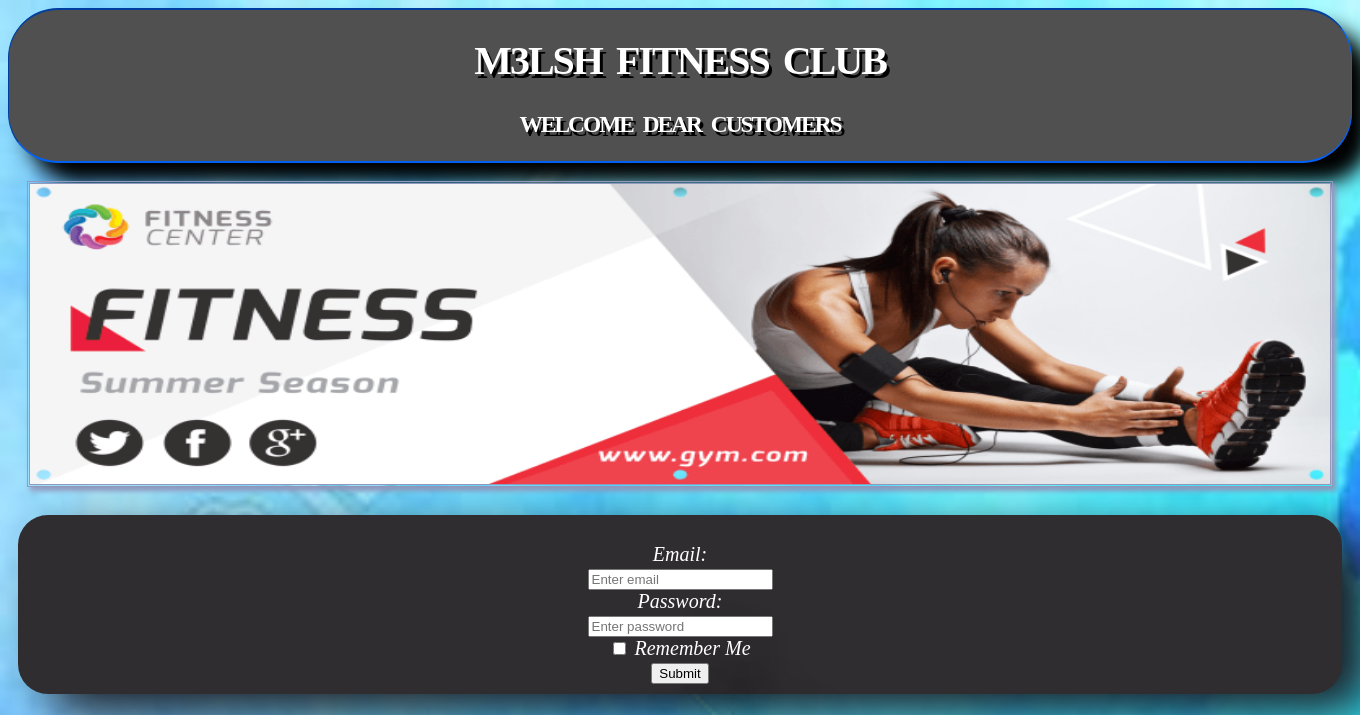
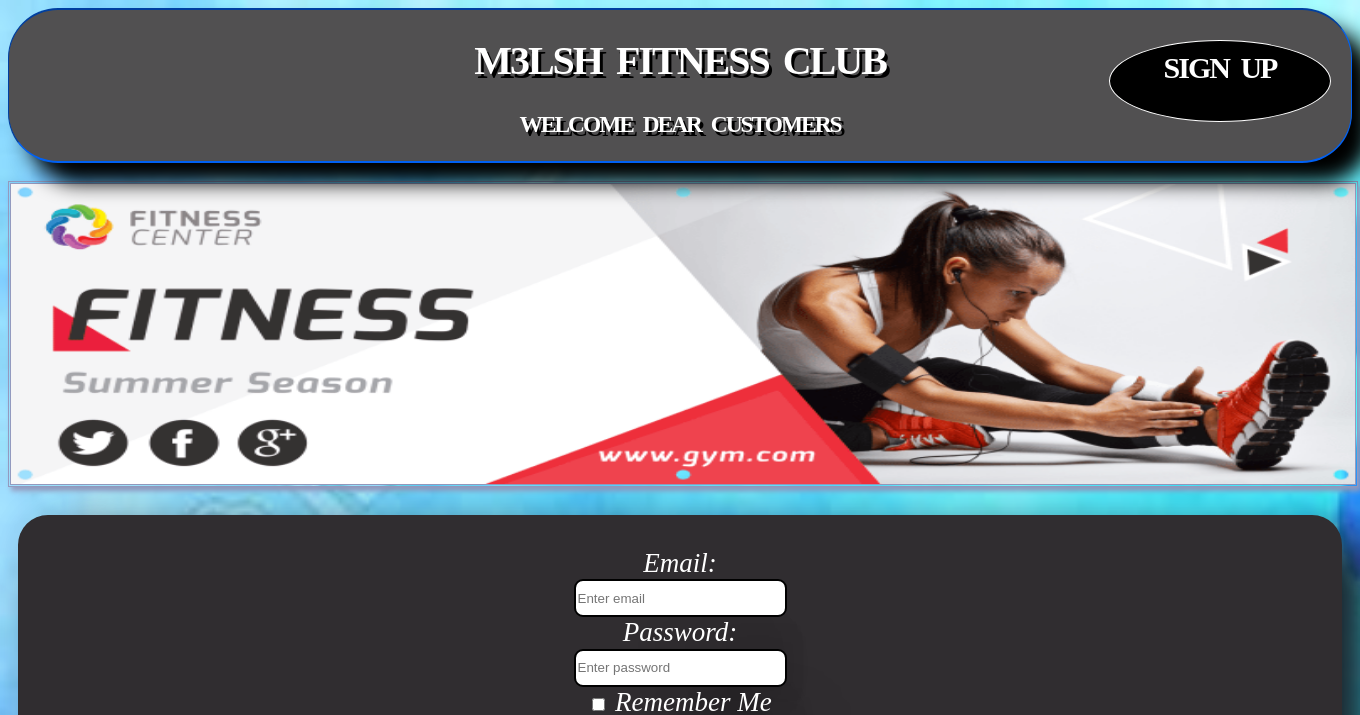
Before and after one commit to Hemakhafagy/fitnessClub, a PHP site: page /login.html in a window 1360 px wide. Shown: the top 715 px of the page. Run offline with PHP 8.4, Linux system fonts and the light colour scheme; grey boxes are pictures that could not be loaded.

Commit message:
new things in login form

```diff
--- a/login.html
+++ b/login.html
@@ -9,6 +9,7 @@
 
   <h1 >m3lsh fitness club </h1>
   <h3>welcome dear customers <h3>
+  <div class = "sign"> <a href = " ///F:/fitness/formregisteration.html"> Sign Up </a></div>
 </div>
 
 </br>
@@ -33,10 +34,6 @@
 </div>
 
 </form>
-<video  width =100%  autoplay>
-  <source src="photos/shika's video_Small.mp4" type="video/mp4">
-  <source src="photos/shika's video_Small.ogg" type="video/ogg">
-
 
 </video>
 </body>
--- a/style.css
+++ b/style.css
@@ -15,10 +15,11 @@ div.welcomediv
     border-style:inset;
     border-width: 2px 1px 2px 1px ;
     border-color: #0061F4;
+    position: relative;
 }
 img
 {
-    width :1300px ;
+    width :100% ;
     height: 300px ;
     background-attachment: fixed;
     background-repeat: no-repeat;
@@ -28,6 +29,7 @@ img
     margin-left: auto;
     margin-right: auto;
     border: 3px double #939ABF ;
+    transition: 1s ease-in-out;
 }
 img:hover
 {
@@ -45,12 +47,21 @@ form
     background-size: 300px;
     box-shadow: 30px 20px 50px #1B1B23;
     border-radius: 30px;
+    font-size: 20px;
+
 }
 div.container
 {
-   font-size: 20px;
+   font-size: 27px;
    font-style:oblique;
     text-shadow: 60px 100px 100px black ;
+}
+.form-control
+{
+   width: 205px;
+   height: 32px;
+   border: 2px solid black ;
+   border-radius: 9px ;
 }
 
 body
@@ -59,3 +70,52 @@ body
     background-image: url(" ///F:/fitness/photos/back.jpg");
     background-repeat: no-repeat;
 }
+button
+{
+   background-color: black;
+   width: 150px;
+   height: 40px ;
+   color: white ;
+   margin: 10px ;
+   padding: 5px ;
+   border-radius: 5px ;
+   border: 2px solid white ;
+   transition: 1s ease-in-out ;
+}
+button:hover
+{
+   transform: rotate(360deg) ;
+   background-color: #676767;
+}
+img:hover
+{
+   transform:scaleY(1.1);
+}
+.sign
+{
+   background-color: black ;
+   padding: 10px;
+   position: absolute;
+   top:30px ;
+   left: 1100px;
+   width:200px ;
+   height: 60px ;
+   border: 1px solid white;
+   border-radius: 50%;
+   transition: 2s ease-in-out ;
+}
+.sign >a
+{
+   color:white ;
+   font-size: 30px;
+   text-decoration: none;
+   text-align: center;
+   padding:10px;
+}
+.sign:hover
+{
+   background: #676767;
+   color: black;
+   transform: scale(1.2,1.3);
+   border-radius: 50% 50% ;
+}
```
